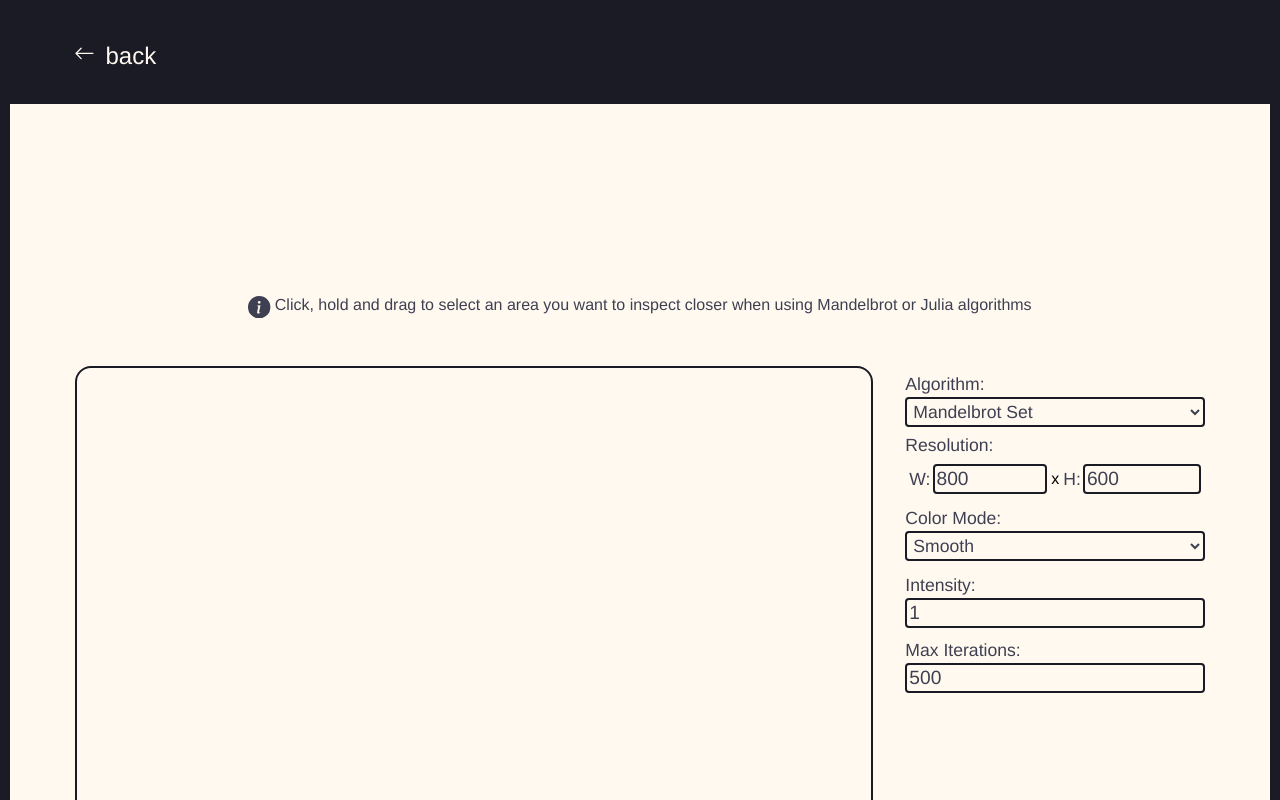
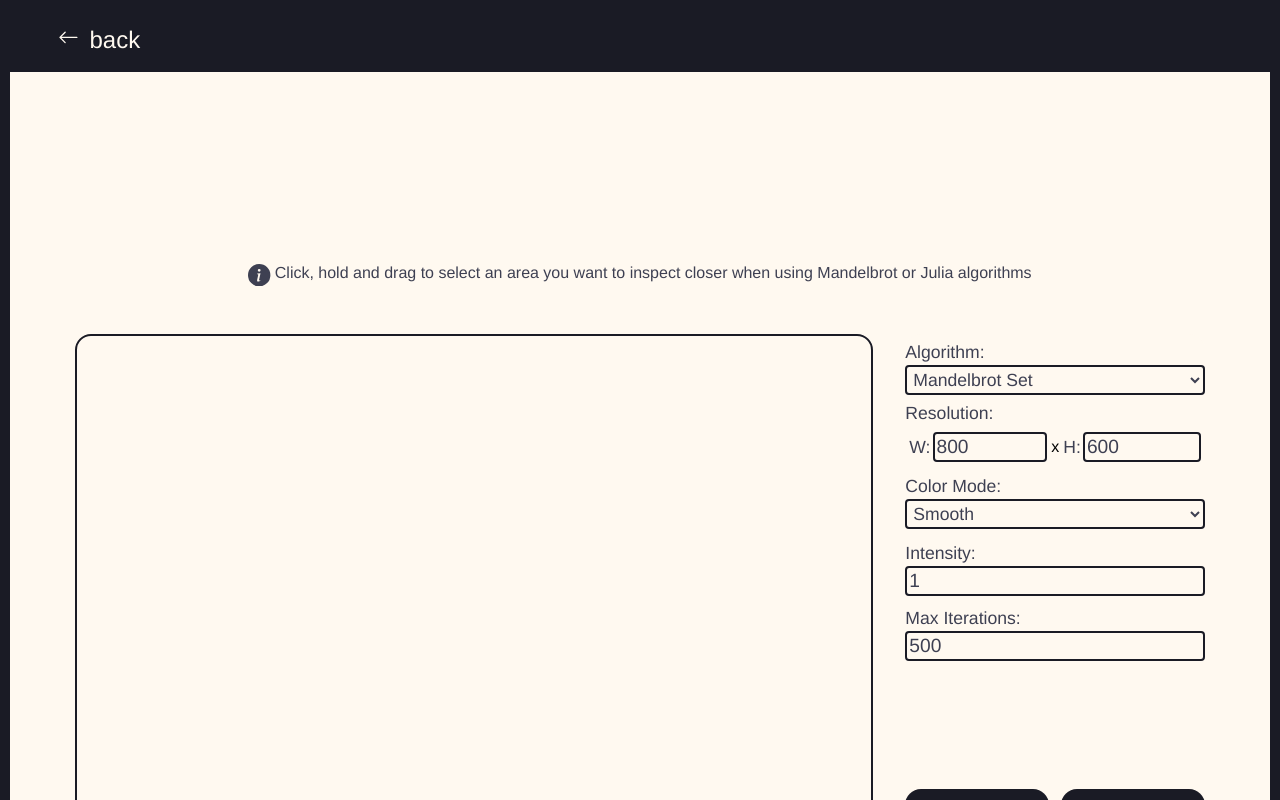
Before and after one commit to Septy2000/Portfolio-Website, a Next.js app: page /fractals-explorer in a window 1280 px wide. Shown: the top 800 px of the page. Built offline with nearby package versions, Linux system fonts and the light colour scheme.

Commit message:
Fractals navbar is now using the usual header;

```diff
--- a/src/components/FractalsGeneratorNavigationBar/FractalsGeneratorNavigationBar.styled.tsx
+++ b/src/components/FractalsGeneratorNavigationBar/FractalsGeneratorNavigationBar.styled.tsx
@@ -1,17 +1,7 @@
 "use client";
 import styled from "styled-components";
 import { BsArrowLeft } from "react-icons/bs";
-
 import Link from "next/link";
-
-export const Header = styled.header`
-    width: 100%;
-    display: flex;
-    justify-content: space-between;
-    align-items: center;
-    padding: ${({ theme }) => theme.padding.medium};
-    background-color: ${({ theme }) => theme.colors.surface.secondary};
-`;
 
 export const BackButtonContainer = styled.div`
     display: flex;
--- a/src/components/FractalsGeneratorNavigationBar/FractalsGeneratorNavigationBar.tsx
+++ b/src/components/FractalsGeneratorNavigationBar/FractalsGeneratorNavigationBar.tsx
@@ -1,12 +1,13 @@
 import React from "react";
 import * as Styled from "./FractalsGeneratorNavigationBar.styled";
+import { Header } from "../NavigationBar/NavigationBar.styled";
 
 export default function FractalsGeneratorNavigationBar() {
     return (
-        <Styled.Header>
+        <Header>
             <Styled.NavigationLink href="/">
                 <Styled.BackIcon /> back
             </Styled.NavigationLink>
-        </Styled.Header>
+        </Header>
     );
 }
--- a/src/components/NavigationBar/NavigationBar.styled.tsx
+++ b/src/components/NavigationBar/NavigationBar.styled.tsx
@@ -6,7 +6,7 @@ export const Header = styled.header`
     display: flex;
     justify-content: space-between;
     align-items: center;
-    padding: ${({ theme }) => theme.padding.medium};
+    padding: ${({ theme }) => theme.padding.small};
     background-color: ${({ theme }) => theme.colors.surface.secondary};
 `;
 
```
